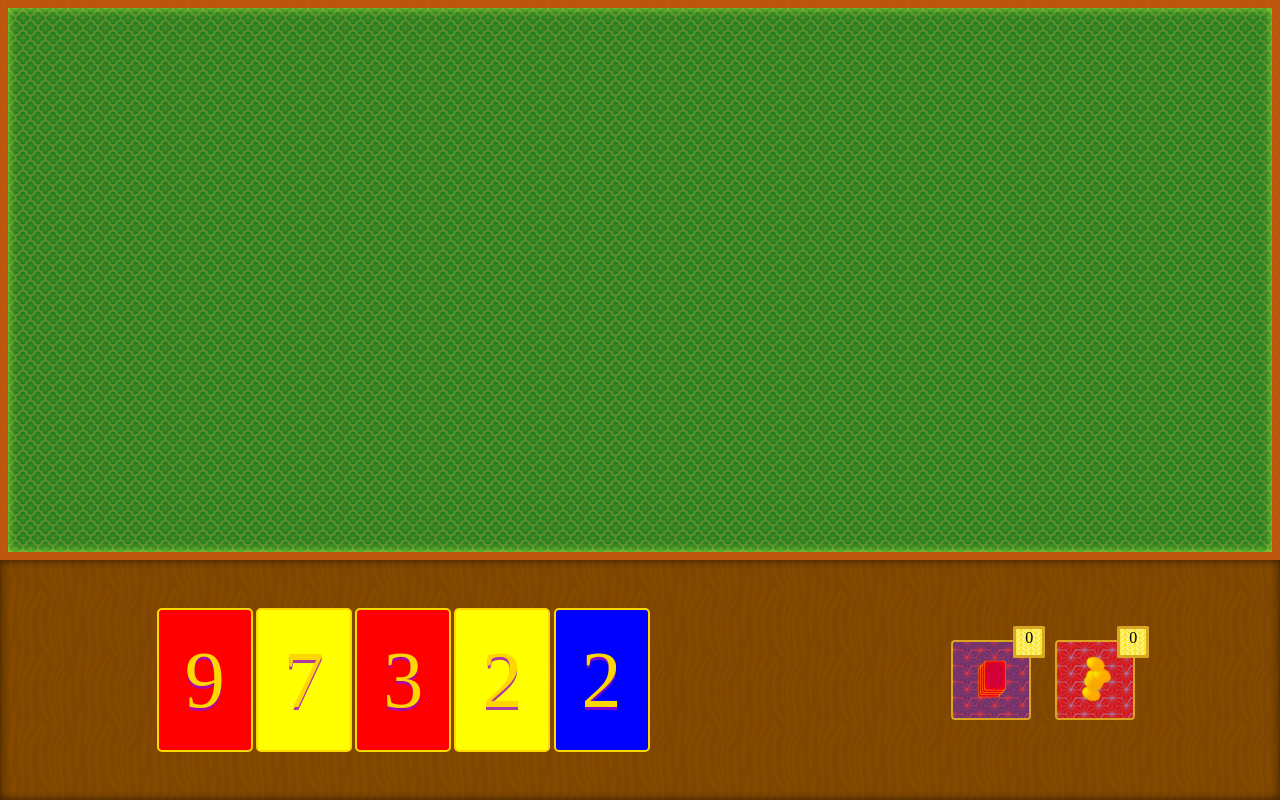
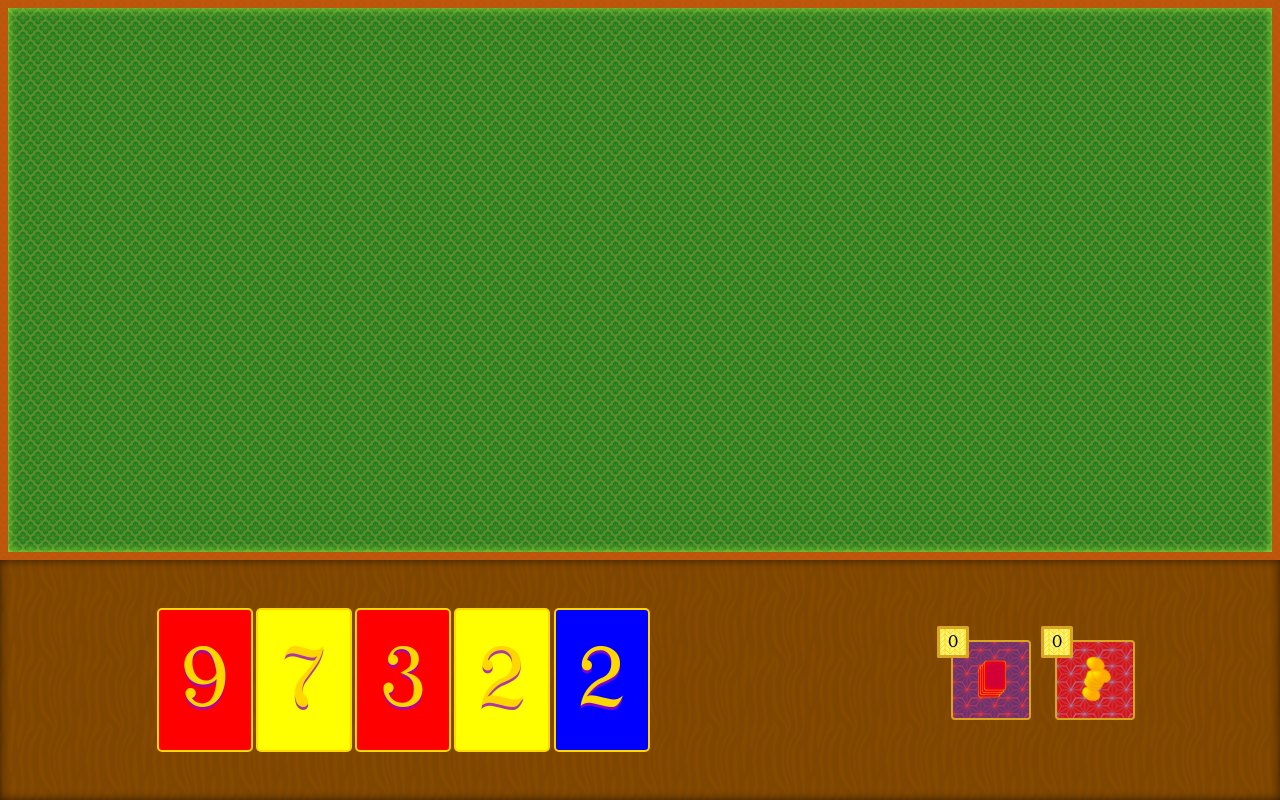
Before and after one commit to ichbinderbar/fish-client, a React (Vite) app: page / in a window 1280 px wide. Built offline with nearby package versions, Linux system fonts and the light colour scheme.

Commit message:
clean up and delete console.logs that are no longer needed

```diff
--- a/src/App.jsx
+++ b/src/App.jsx
@@ -141,8 +141,6 @@ function App() {
       card.selected = true;
       setSelectedTableCards((prevSelected) => [...prevSelected, card]);
     }
-    console.log("Last clicked:", card);
-    console.log("Table:", table);
   };
 
   return (
--- a/src/components/CardsCollected/CardsCollectedCounter.scss
+++ b/src/components/CardsCollected/CardsCollectedCounter.scss
@@ -33,6 +33,7 @@
     align-content: center;
     justify-content: space-around;
     top: -1rem;
-    right: -1rem;
+    left: -1rem;
+    align-items: center;
   }
 }
--- a/src/components/CoinsEarned/CoinsEarnedCounter.scss
+++ b/src/components/CoinsEarned/CoinsEarnedCounter.scss
@@ -33,6 +33,7 @@
     align-content: center;
     justify-content: space-around;
     top: -1rem;
-    right: -1rem;
+    left: -1rem;
+    align-items: center;
   }
 }
--- a/src/game/InitialShuffleDealFlip.js
+++ b/src/game/InitialShuffleDealFlip.js
@@ -10,8 +10,6 @@ export const initialShuffleDealFlip = ({
   opponent,
   setOpponent,
 }) => {
-  console.log("initialShuffleFlipDeal called on mount");
-
   // Shuffle and set deck
   const playingDeck = shuffle(deck);
   setDeck(playingDeck);
@@ -41,5 +39,9 @@ export const initialShuffleDealFlip = ({
     isActive: !isPlayerFirst,
   }));
 
-  console.log("Game setup completed. Player goes first:", isPlayerFirst);
+  if (isPlayerFirst) {
+    console.log("Player starts the game");
+  } else {
+    console.log("Opponent starts the game");
+  }
 };
--- a/src/styles/partials/_globals.scss
+++ b/src/styles/partials/_globals.scss
@@ -0,0 +1,3 @@
+body {
+  font-family: "Modern Antiqua";
+}
```
